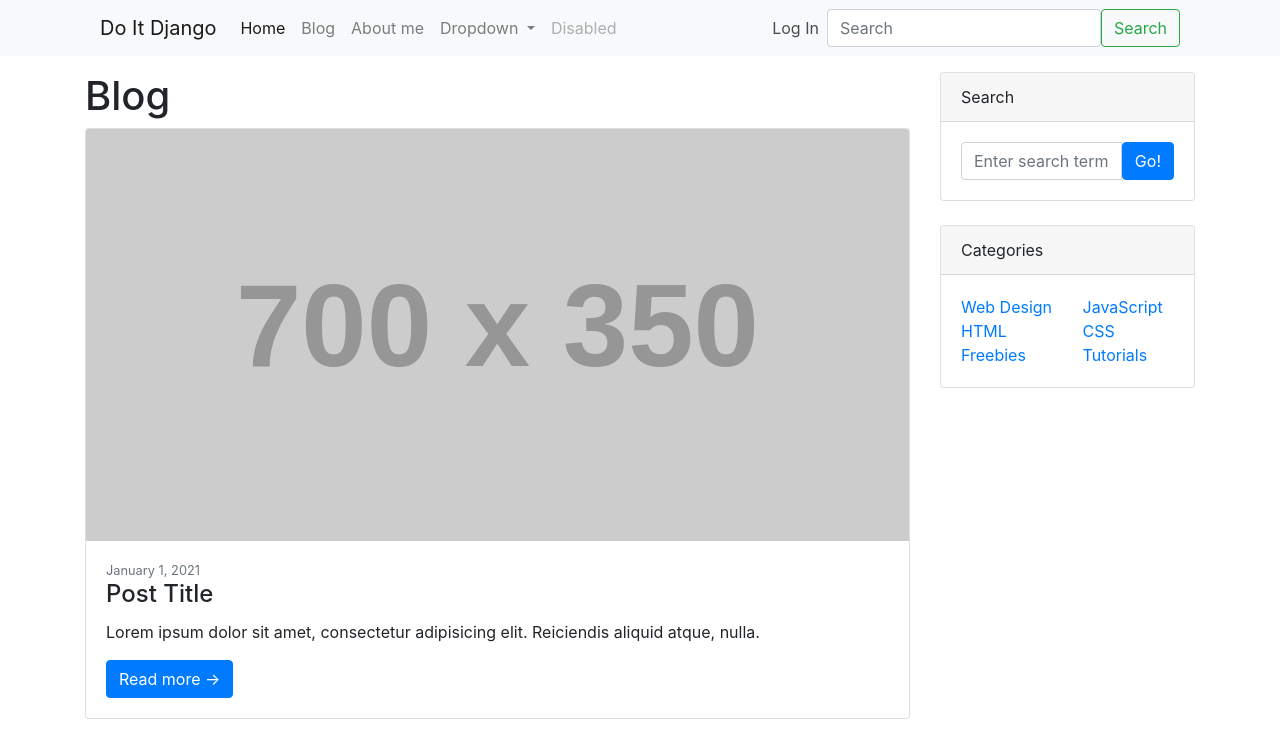
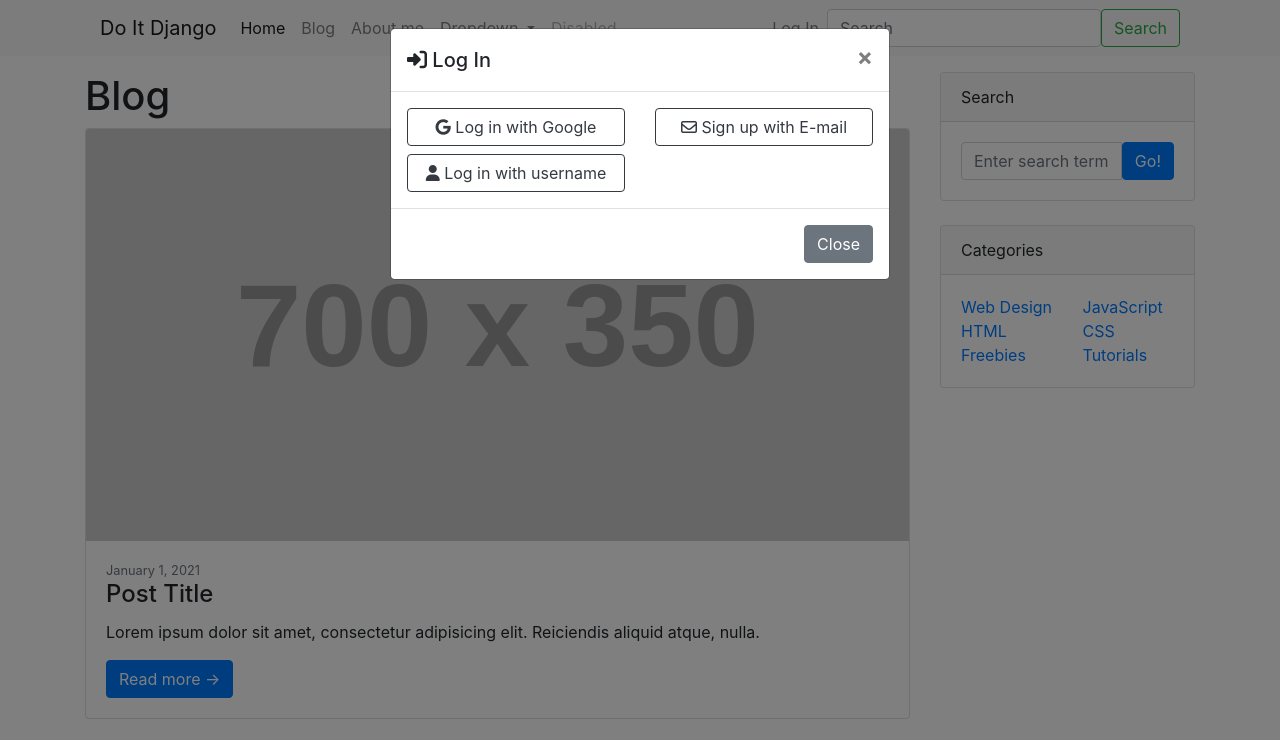
Before and after one commit to KrDmitri/do_it_django_frontend_basic_inflearn, a plain HTML site: page blog_list.html in a window 1280 px wide. Both pictures are taken after a click on the link "Log In". Shown: the top 740 px of the page. Drawn offline with nearby package versions, Linux system fonts and the light colour scheme; placeholder pictures from the web are drawn by us.

Commit message:
프론트엔드 부분 연습 완료

```diff
--- a/blog_list.html
+++ b/blog_list.html
@@ -4,6 +4,7 @@
         <title>Blog | K드미트리의 웹사이트</title>
         <link href="bootstrap4/css/bootstrap.min.css" rel="stylesheet" type="text/css">
         <!-- <link href="practice.css" rel="stylesheet" type="text/css"> -->
+        <script src="https://kit.fontawesome.com/039776a9cc.js" crossorigin="anonymous"></script>
     </head>
     <body>
         <nav class="navbar navbar-expand-lg navbar-light bg-light">
@@ -41,7 +42,7 @@
                     </ul>
                     <ul class="navbar-nav ml-auto">
                         <li class="nav-item">
-                            <a class="nav-link" href="#">Log In</a>
+                            <a class="nav-link" href="#" data-toggle="modal" data-target="#loginModal">Log In</a>
                         </li>
                     </ul>
                     <form class="d-flex">
@@ -52,6 +53,36 @@
                 </div>
             </div>
         </nav>
+
+                <!-- Modal -->
+        <div class="modal fade" id="loginModal" tabindex="-1" aria-labelledby="loginModalLabel" aria-hidden="true">
+            <div class="modal-dialog">
+            <div class="modal-content">
+                <div class="modal-header">
+                <h5 class="modal-title" id="loginModalLabel"><i class="fas fa-sign-in-alt"></i> Log In</h5>
+                <button type="button" class="close" data-dismiss="modal" aria-label="Close">
+                    <span aria-hidden="true">&times;</span>
+                </button>
+                </div>
+                <div class="modal-body">
+                    <div class="row">
+                        <div class= "col-md-6 col-sm-12">
+                            <button type="button" class="btn btn-outline-dark btn-block btn-small"><i class="fab fa-google"></i> Log in with Google</button>
+                            <button type="button" class="btn btn-outline-dark btn-block btn-small"><i class="fas fa-user"></i> Log in with username</button>
+                        </div>
+                        <div class= "col-md-6 col-sm-12">
+                            <button type="button" class="btn btn-outline-dark btn-block btn-small"><i class="far fa-envelope"></i> Sign up with E-mail</button>
+                        </div>
+
+                    </div>
+                </div>
+                <div class="modal-footer">
+                <button type="button" class="btn btn-secondary" data-dismiss="modal">Close</button>
+                </div>
+            </div>
+            </div>
+        </div>
+
         <div class="container">
             <div class="row my-3">
                 <div class="col-md-8 col-lg-9">
```
